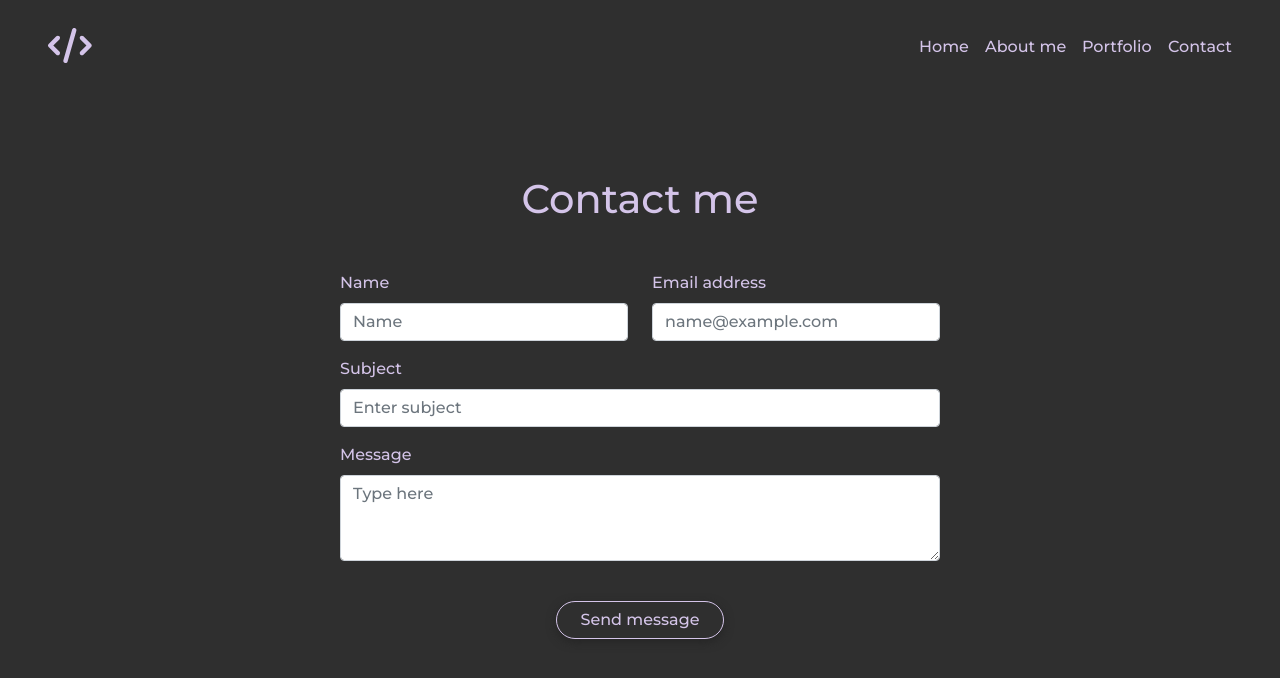
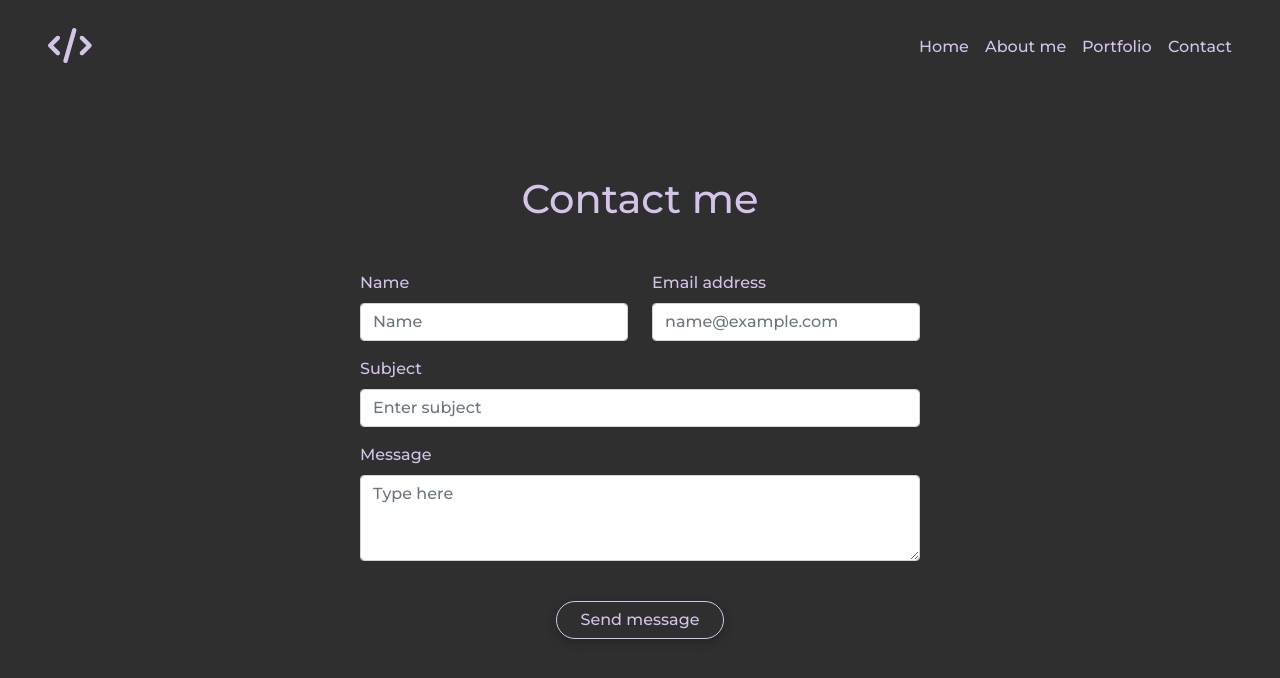
Before and after one commit to sjomansara/personal-website, a React (Create React App) app: page /contact in a window 1280 px wide. Shown: the top 678 px of the page. Built offline with nearby package versions, Linux system fonts and the light colour scheme.

Commit message:
Update App.css

```diff
--- a/src/App.css
+++ b/src/App.css
@@ -39,8 +39,8 @@ a {
 }
 
 .myPhoto {
-  width: 28rem;
-  height: 28rem;
+  max-width: 28rem;
+  max-height: 28rem;
   border-radius: 1%;
   margin-top: 5.5rem;
   box-shadow: 0 3px 10px rgb(20, 20, 20);
@@ -123,7 +123,7 @@ a {
 }
 
 .form {
-  width: 600px !important;
+  max-width: 35rem !important;
   margin-left: auto;
   margin-right: auto;
 }
```
